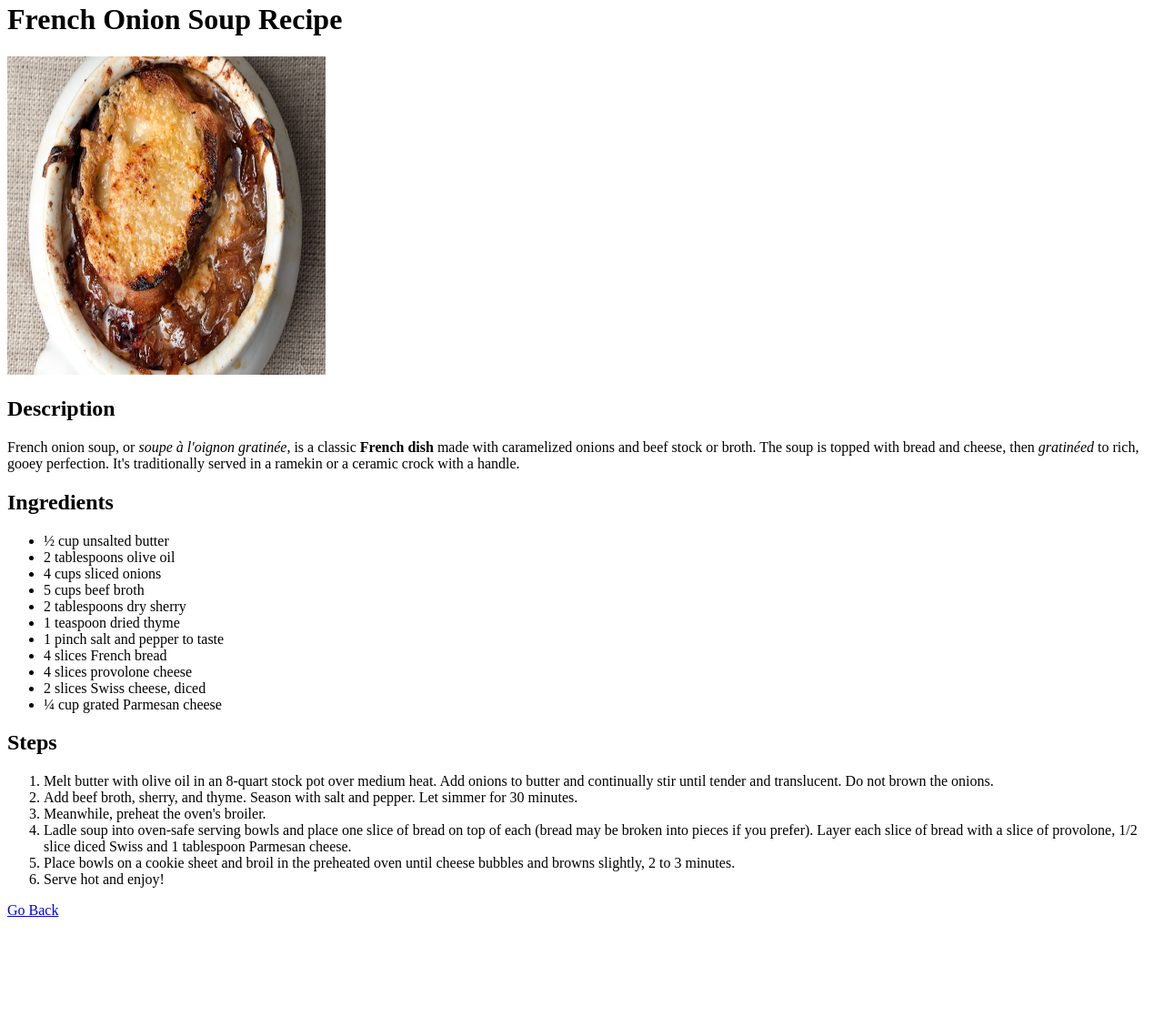
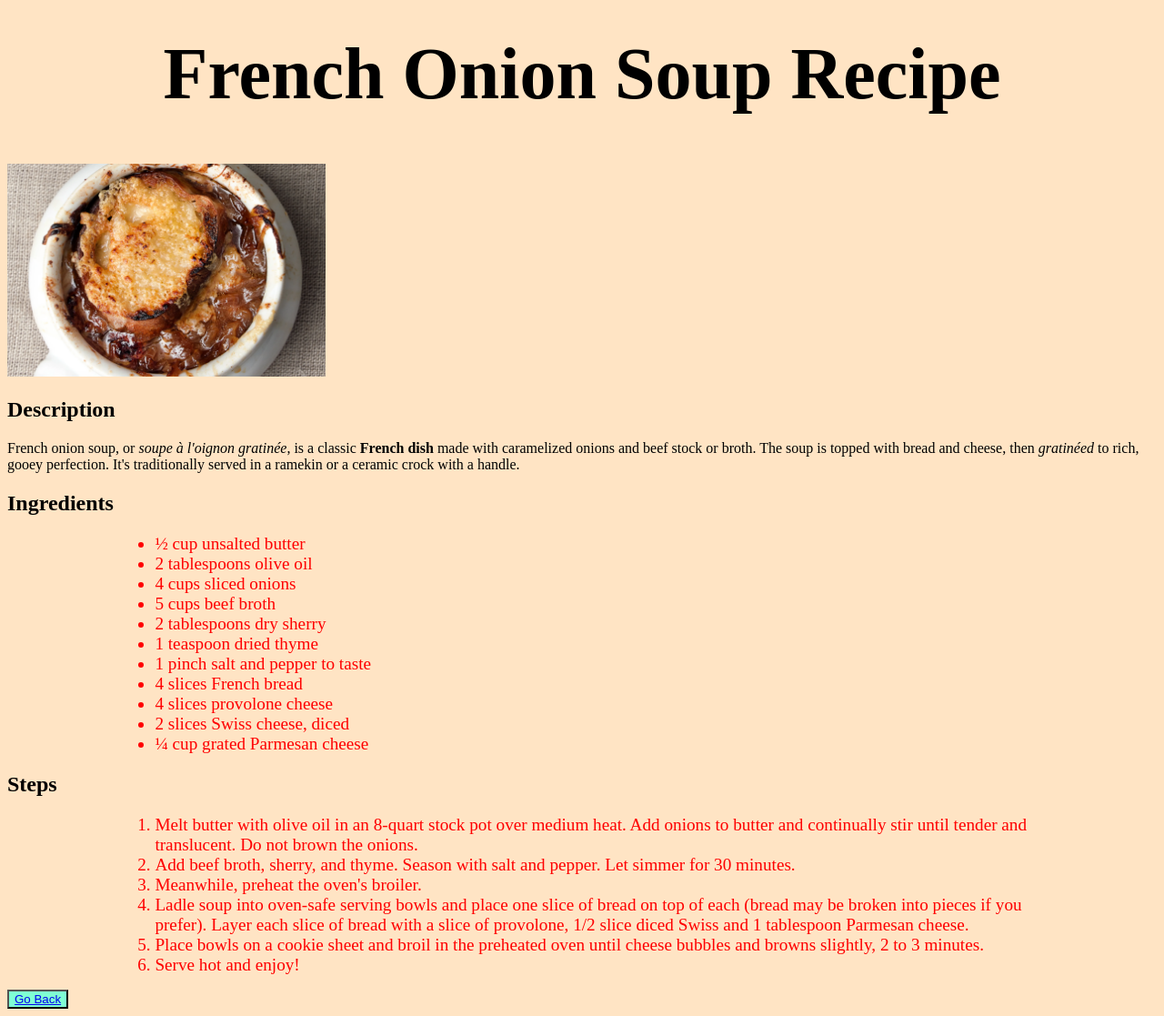
Before and after one commit to PriyanshuGairola/odin-recipes, a plain HTML site: page recipes/FrenchOnionSoup.html in a window 1280 px wide. Shown: the part 18-1135 px from the top of the page at 91% size. Before the commit the page ends 1036 px from the top, so only its background shows below. Drawn offline with Linux system fonts and the light colour scheme.

Commit message:
ADDED CSS
added basic CSS,fixed image resolution and added go back button instead of link

```diff
--- a/recipes/FrenchOnionSoup.html
+++ b/recipes/FrenchOnionSoup.html
@@ -4,10 +4,11 @@
     <meta charset="UTF-8">
     <meta name="viewport" content="width=device-width, initial-scale=1.0">
     <title>French Onion Soup</title>
+    <link rel="stylesheet" href="../styles.css">
 </head>
 <body>
-    <h1>French Onion Soup Recipe</h1>
-    <img src="../images/FrenchOnionSoup.webp" width="350" height="350">
+    <h1 class="heading">French Onion Soup Recipe</h1>
+    <img class="image"src="../images/FrenchOnionSoup.webp" width="350" height="auto">
     <h2>Description</h2>
     <p>French onion soup, or <em>soupe à l'oignon gratinée</em>, is a classic <strong>French dish</strong> made with caramelized onions and beef stock or broth. The soup is topped with bread and cheese, then <em>gratinéed</em> to rich, gooey perfection. It's traditionally served in a ramekin or a ceramic crock with a handle.</p>
     <h2>Ingredients</h2>
@@ -33,6 +34,6 @@
         <li>Place bowls on a cookie sheet and broil in the preheated oven until cheese bubbles and browns slightly, 2 to 3 minutes.</li>
         <li>Serve hot and enjoy!</li>
     </ol>
-    <a href="../index.html">Go Back</a>
+    <button><a href="../index.html">Go Back</a></button>
 </body>
 </html>
--- /dev/null
+++ b/styles.css
@@ -0,0 +1,16 @@
+body{
+    background-color: bisque;
+}
+.lists,li{
+    color:red;
+    font-size: larger;
+    margin-left: 10%;
+    margin-right: 10%;
+}
+.heading{
+    text-align: center;
+    font-size:80px;
+}
+button{
+    background-color:aquamarine;
+}
```
Also changed, not shown: index.html (+3 -2 lines), recipes/ChocolateCake.html (+3 -2 lines), recipes/Ribeyesteak.html (+4 -3 lines).
